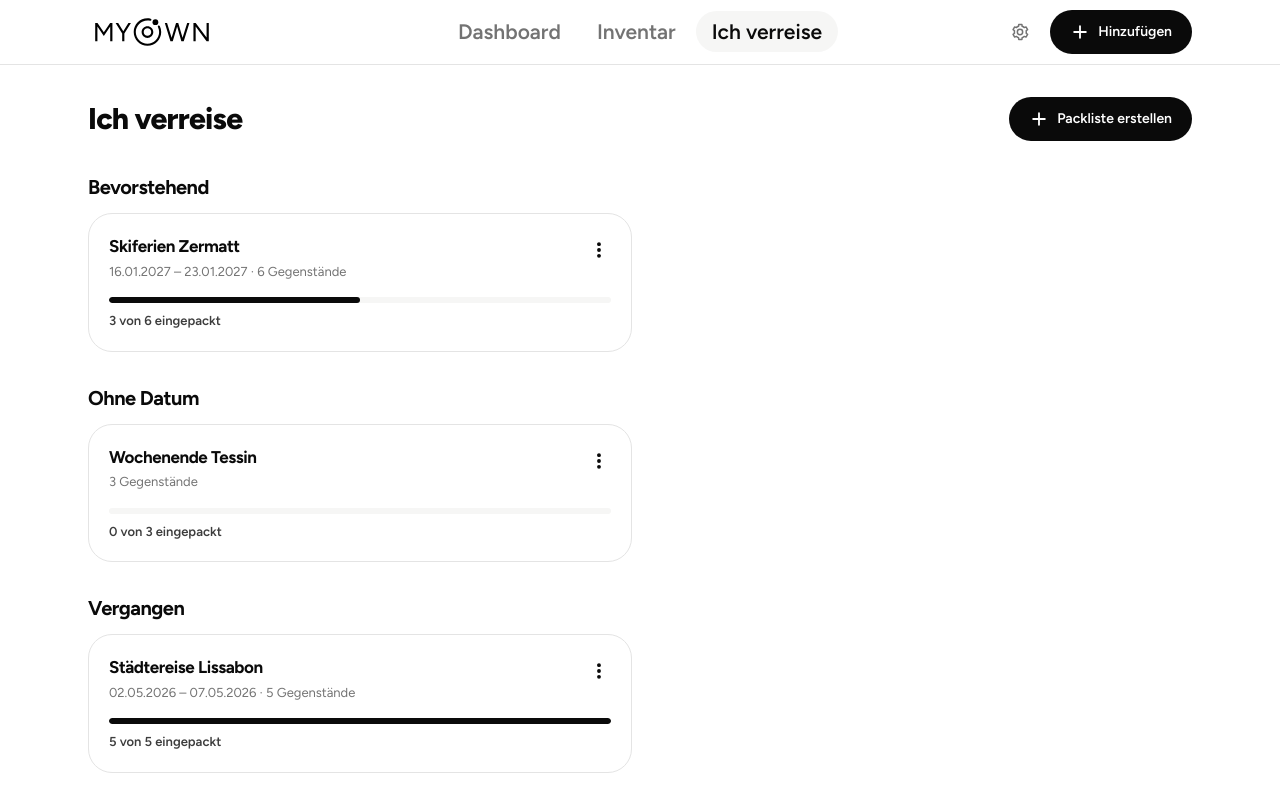
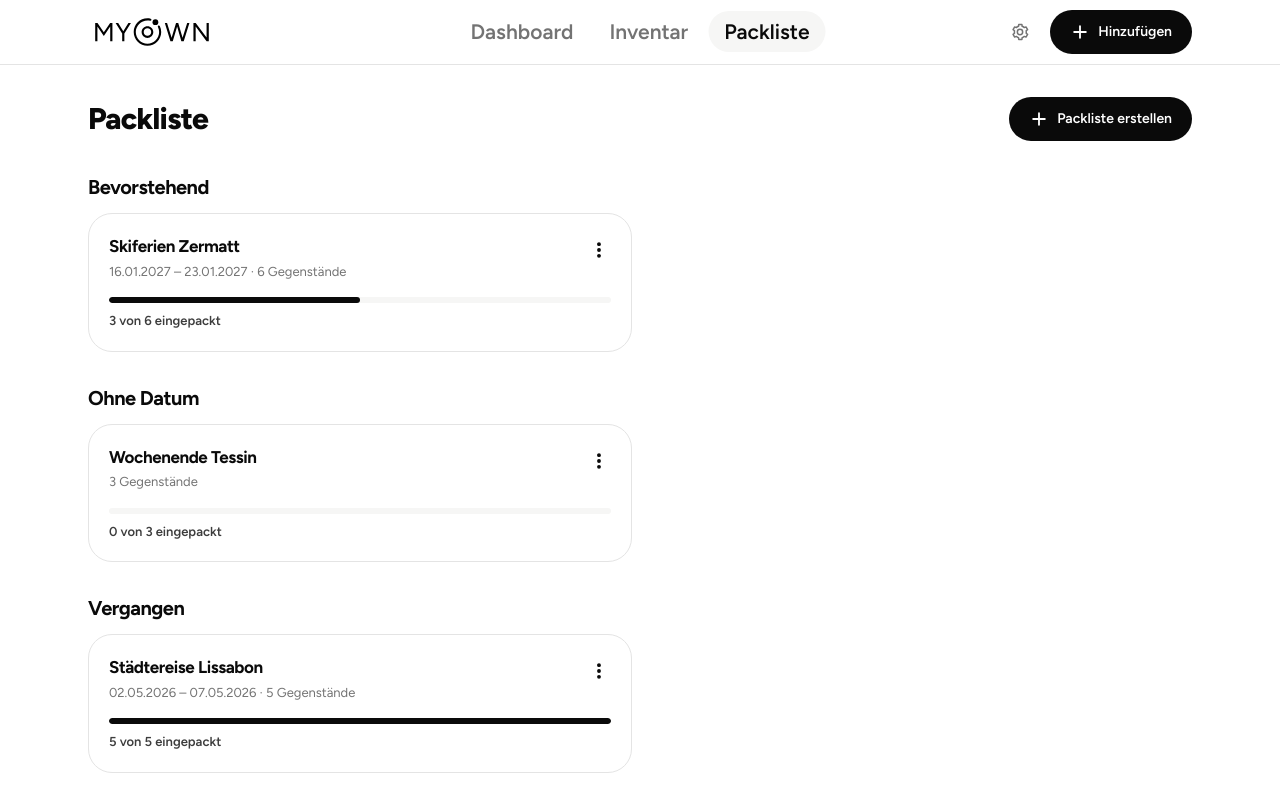
Before and after one commit to mrcldbrnr/web-app, a Next.js app: page /packing in a window 1280 px wide. Shown: the top 812 px of the page. Built offline with nearby package versions, Linux system fonts and the light colour scheme.

Commit message:
Packliste (Name geändert)

```diff
--- a/src/app/packing/page.tsx
+++ b/src/app/packing/page.tsx
@@ -35,7 +35,7 @@ export default function PackingPage() {
   return (
     <div className="space-y-8">
       <div className="flex flex-wrap items-center justify-between gap-3">
-        <h1 className="page-title">Ich verreise</h1>
+        <h1 className="page-title">Packliste</h1>
         <Link href="/packing/new" className={buttonClass("primary")}>
           <PlusIcon className="h-5 w-5" />
           Packliste erstellen
--- a/src/components/layout/AppNav.tsx
+++ b/src/components/layout/AppNav.tsx
@@ -13,7 +13,7 @@ import {
 const NAV_ITEMS = [
   { href: "/", label: "Dashboard" },
   { href: "/inventory", label: "Inventar" },
-  { href: "/packing", label: "Ich verreise" },
+  { href: "/packing", label: "Packliste" },
 ] as const;
 
 function isActive(pathname: string, href: string): boolean {
```
